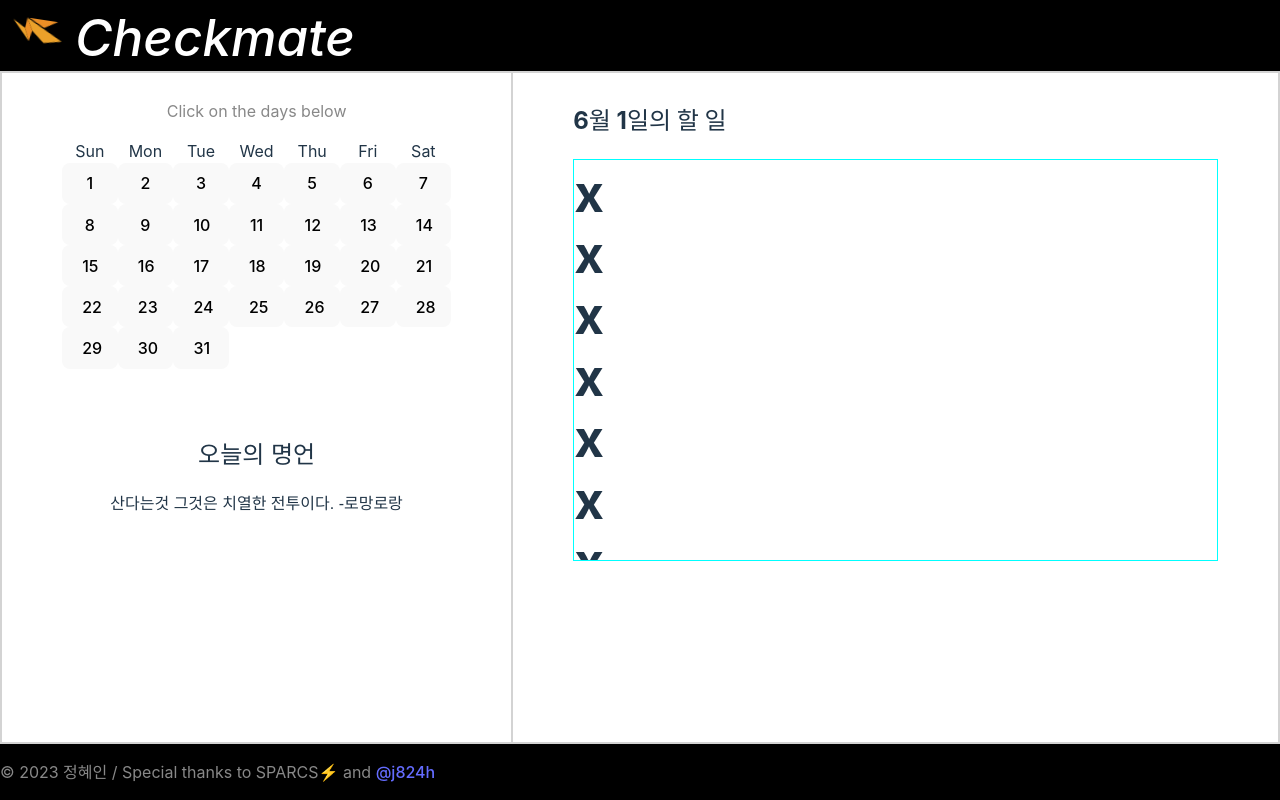
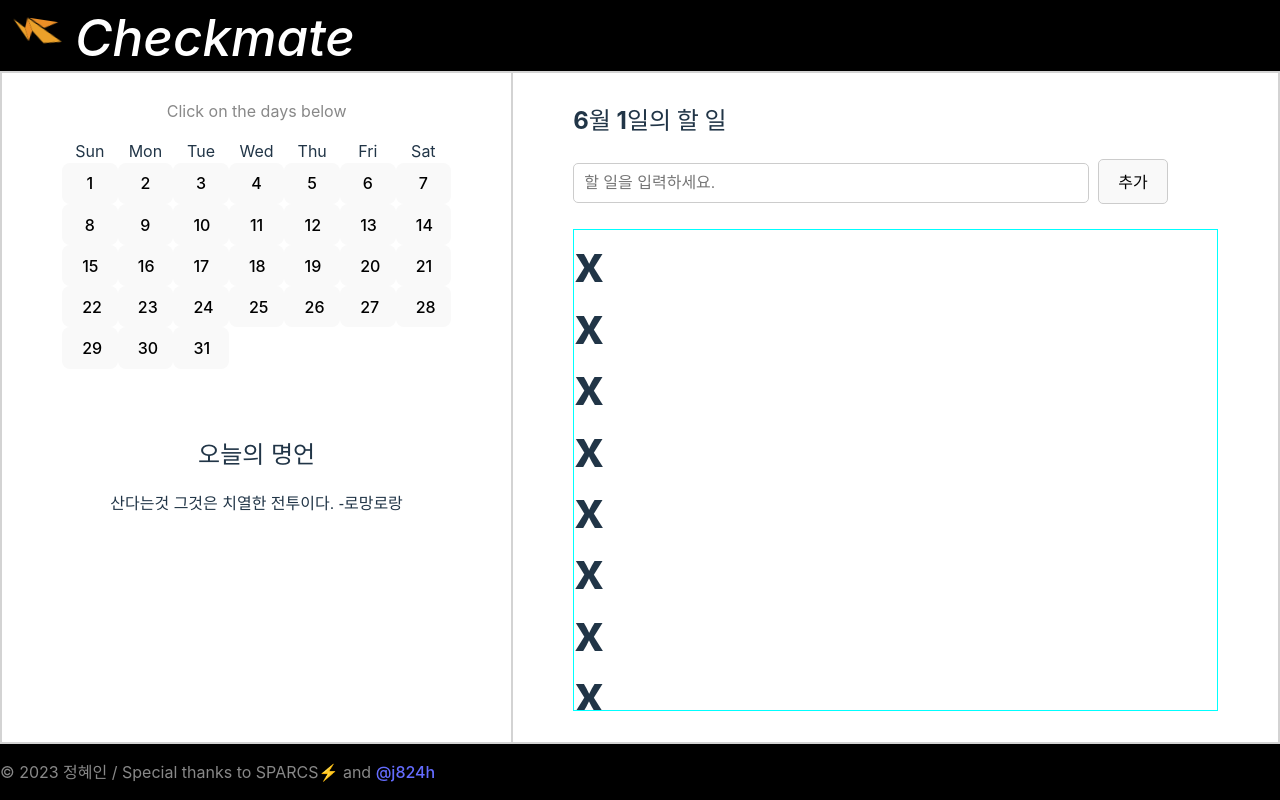
Before and after one commit to hyeinjeong524/checkmate, a React (Vite) app in the folder client/: page / in a window 1280 px wide. Built offline with nearby package versions, Linux system fonts and the light colour scheme.

Commit message:
Create Input component & manage layout

```diff
--- a/client/src/App.jsx
+++ b/client/src/App.jsx
@@ -4,6 +4,7 @@ import './App.css'
 import Calendar from './components/Calendar.jsx'
 import Saying from './components/saying'
 import Lists from './components/Lists'
+import Input from './components/Input'
 
 function App() {
   const [currentDay, setCurrentDay] = useState(1);
@@ -39,6 +40,9 @@ function App() {
 
           <div className="column column2">
             <h2>6월 {currentDay}일의 할 일</h2>
+
+            <Input />
+            <p></p>
             <Lists />
           </div>
 
--- /dev/null
+++ b/client/src/assets/api.ts
@@ -0,0 +1,3 @@
+const APIBase = "http://localhost:8080";
+
+export { APIBase };
--- /dev/null
+++ b/client/src/components/Input.css
@@ -0,0 +1,17 @@
+.inputBox{
+    width: 80%;
+    height: 40px;
+    border-radius: 5px;
+    border: 1px solid #ccc;
+    padding: 10px;
+    font-size: 16px;
+    margin-bottom: 10px;
+    outline: none;
+    box-sizing: border-box;
+    transition: 0.3s;
+}
+
+.inputButton{
+    border-radius: 5px;
+    border: 1px solid #ccc;
+}
--- /dev/null
+++ b/client/src/components/Input.jsx
@@ -0,0 +1,33 @@
+import './Input.css'
+// import axios from "axios";
+// import React, { useState } from "react";
+// import { APIBase } from "../assets/api";
+
+// interface IAPIResponse = { _id: string, content: string }
+
+// const RightSide = (props) => {
+
+//     const [ APIResponse, setAPIResponse ] = useState([]);
+//     const [ newTodoContent, setNewTodoContent ] = useState("");
+
+//     const createNewTodo = () => {
+//         const asyncFun = async () => {
+//           await axios.post( APIBase + '/createItem', { content: newTodoContent } );
+//           setNewTodoContent("");
+//         }
+//         asyncFun().catch(e => window.alert(`An error occured. Please try again. ${e}`));
+//       }
+
+// }
+
+function Input(){
+    return(
+        <div className="input">
+            <input className="inputBox" type="text" placeholder="할 일을 입력하세요." />
+            &nbsp;&nbsp;
+            <button className="inputButton">추가</button>
+        </div>
+    )
+}
+
+export default Input;
--- a/client/src/components/Lists.css
+++ b/client/src/components/Lists.css
@@ -1,5 +1,5 @@
 .List{
     border: 1px solid aqua;
-    height: 50vh;
+    height: 60vh;
     overflow: scroll;
 }
```
